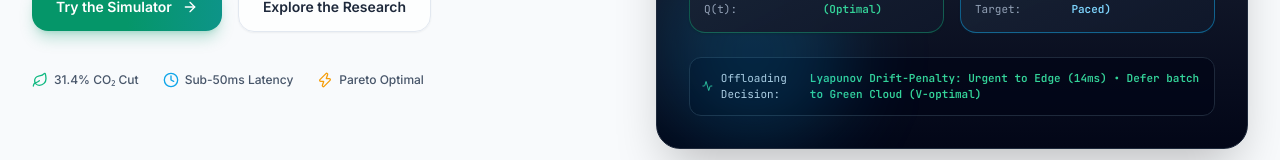
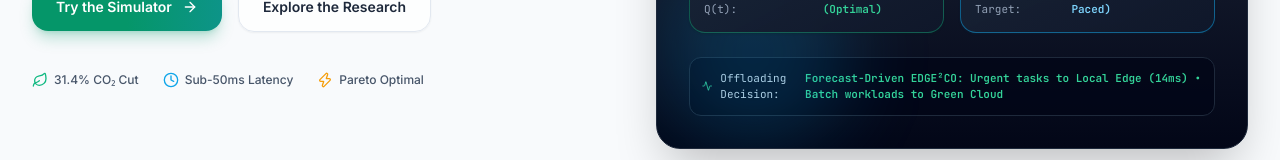
Before and after one commit to vanshtibrewal247/Team-GreenCloud, a React (Vite) app in the folder ProjectApplication/: page / in a window 1280 px wide. Shown: the part 534-694 px from the top of the page. Built offline with nearby package versions, Linux system fonts and the light colour scheme.

Commit message:
Refine Offloading Decision banner to Forecast-Driven EDGE²CO vs Reactive DWPA phrasing

```diff
--- a/ProjectApplication/src/components/home/HeroSection.tsx
+++ b/ProjectApplication/src/components/home/HeroSection.tsx
@@ -252,8 +252,8 @@ export const HeroSection: React.FC<HeroSectionProps> = ({
                   </div>
                   <span className={`font-semibold ${activeTab === 'predicted' ? 'text-carbon-400' : 'text-amber-400'}`}>
                     {activeTab === 'predicted'
-                      ? 'Lyapunov Drift-Penalty: Urgent to Edge (14ms) • Defer batch to Green Cloud (V-optimal)'
-                      : 'DWPA Reactive: Local greedy execution • Queue congested at Edge (38.4 GB)'}
+                      ? 'Forecast-Driven EDGE²CO: Urgent tasks to Local Edge (14ms) • Batch workloads to Green Cloud'
+                      : 'Reactive Baseline (DWPA): Greedy local execution • Unaware of upcoming carbon surge'}
                   </span>
                 </div>
               </div>
```
